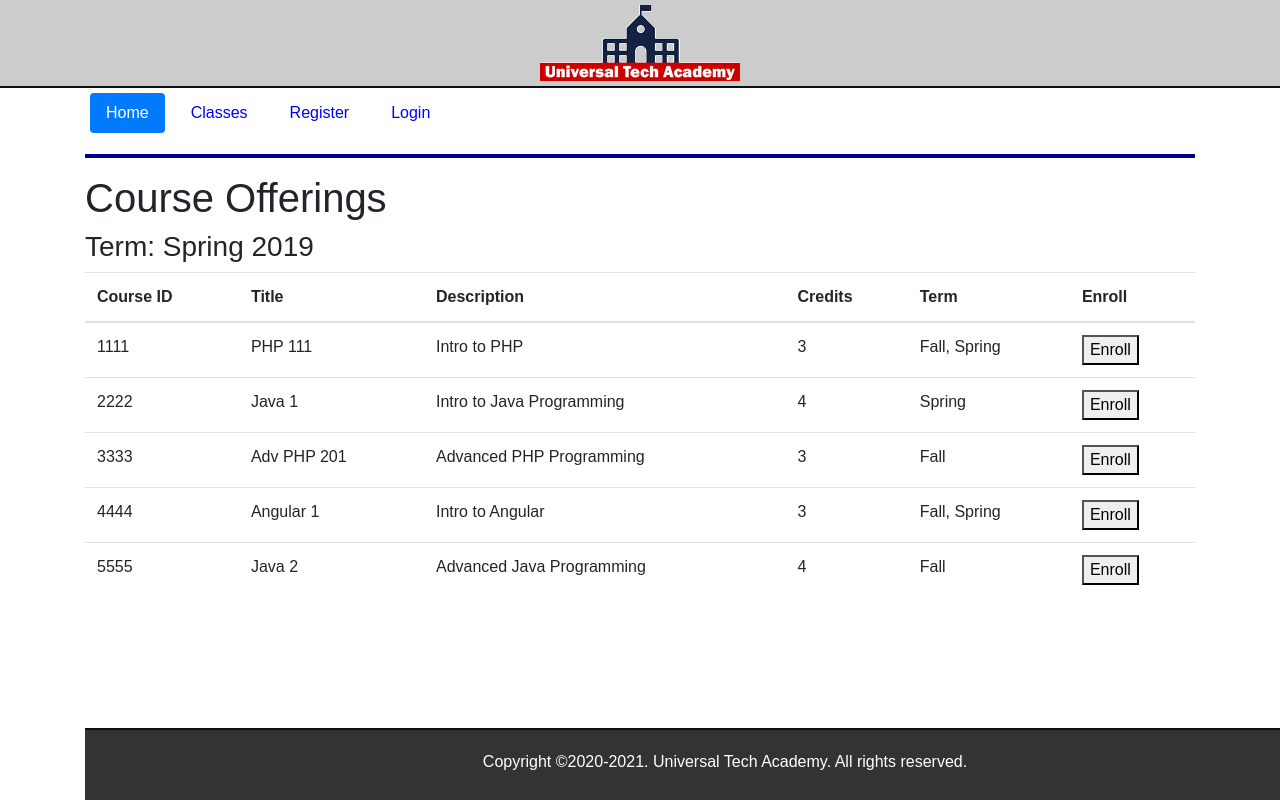
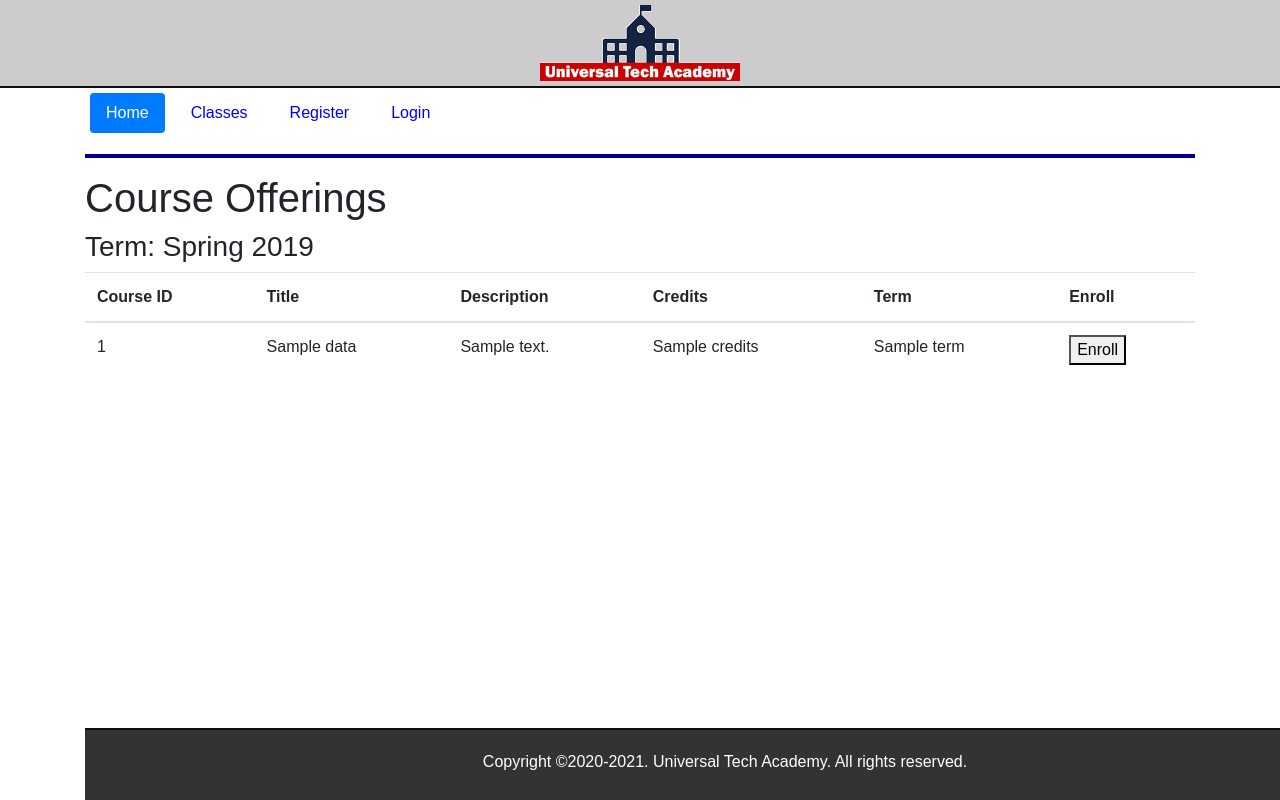
Before and after one commit to akshaybogar/learning_python, a Flask app: template working_with_flask/enrollment/enrollmentapp/templates/courses.html in a window 1280 px wide; the page is wider, and only the part inside the window is pictured. Run offline with Flask 2, Linux system fonts and the light colour scheme; the template is opened without the code that fills it: most values are stand-ins (such as "Sample title", 1, 10 or a date in 2020); some libraries are stand-ins or nearby versions.

Commit message:
data passed from routes and data added using for directive

```diff
--- a/working_with_flask/enrollment/enrollmentapp/routes.py
+++ b/working_with_flask/enrollment/enrollmentapp/routes.py
@@ -9,7 +9,9 @@ def index():
 
 @app.route('/courses')
 def courses():
-    return render_template('courses.html')
+    course_data = [{"courseID":"1111","title":"PHP 101","description":"Intro to PHP","credits":3,"term":"Fall, Spring"}, {"courseID":"2222","title":"Java 1","description":"Intro to Java Programming","credits":4,"term":"Spring"},{"courseID":"3333","title":"Adv PHP 201","description":"Advanced PHP Programming","credits":3,"term":"Fall"}, {"courseID":"4444","title":"Angular 1","description":"Intro to Angular","credits":3,"term":"Fall, Spring"}, {"courseID":"5555","title":"Java 2","description":"Advanced Java Programming","credits":4,"term":"Fall"}]
+
+    return render_template('courses.html', course_data=course_data)
 
 @app.route('/register')
 def register():
--- a/working_with_flask/enrollment/enrollmentapp/templates/courses.html
+++ b/working_with_flask/enrollment/enrollmentapp/templates/courses.html
@@ -21,56 +21,18 @@
             <tbody>
 
             <!-- Construct the rest of courses here -->
+            {% for data in course_data %}
             <tr>
-                <td scope='row'>1111</td>
-                <td>PHP 111</td>
-                <td>Intro to PHP</td>
-                <td>3</td>
-                <td>Fall, Spring</td>
+                <td scope='row'>{{ data["courseID"] }}</td>
+                <td>{{ data["title"] }}</td>
+                <td>{{ data["description"] }}</td>
+                <td>{{ data["credits"] }}</td>
+                <td>{{ data["term"] }}</td>
                 <td>
                     <button>Enroll</button>
                 </td>
             </tr>
-            <tr>
-                <td scope='row'>2222</td>
-                <td>Java 1</td>
-                <td>Intro to Java Programming</td>
-                <td>4</td>
-                <td>Spring</td>
-                <td>
-                    <button>Enroll</button>
-                </td>
-            </tr>
-            <tr>
-                <td scope='row'>3333</td>
-                <td>Adv PHP 201</td>
-                <td>Advanced PHP Programming</td>
-                <td>3</td>
-                <td>Fall</td>
-                <td>
-                    <button>Enroll</button>
-                </td>
-            </tr>
-            <tr>
-                <td scope='row'>4444</td>
-                <td>Angular 1</td>
-                <td>Intro to Angular</td>
-                <td>3</td>
-                <td>Fall, Spring</td>
-                <td>
-                    <button>Enroll</button>
-                </td>
-            </tr>
-            <tr>
-                <td scope='row'>5555</td>
-                <td>Java 2</td>
-                <td>Advanced Java Programming</td>
-                <td>4</td>
-                <td>Fall</td>
-                <td>
-                    <button>Enroll</button>
-                </td>
-            </tr>
+            {% endfor %}
             </tbody>
         </table>
     </div>
```
